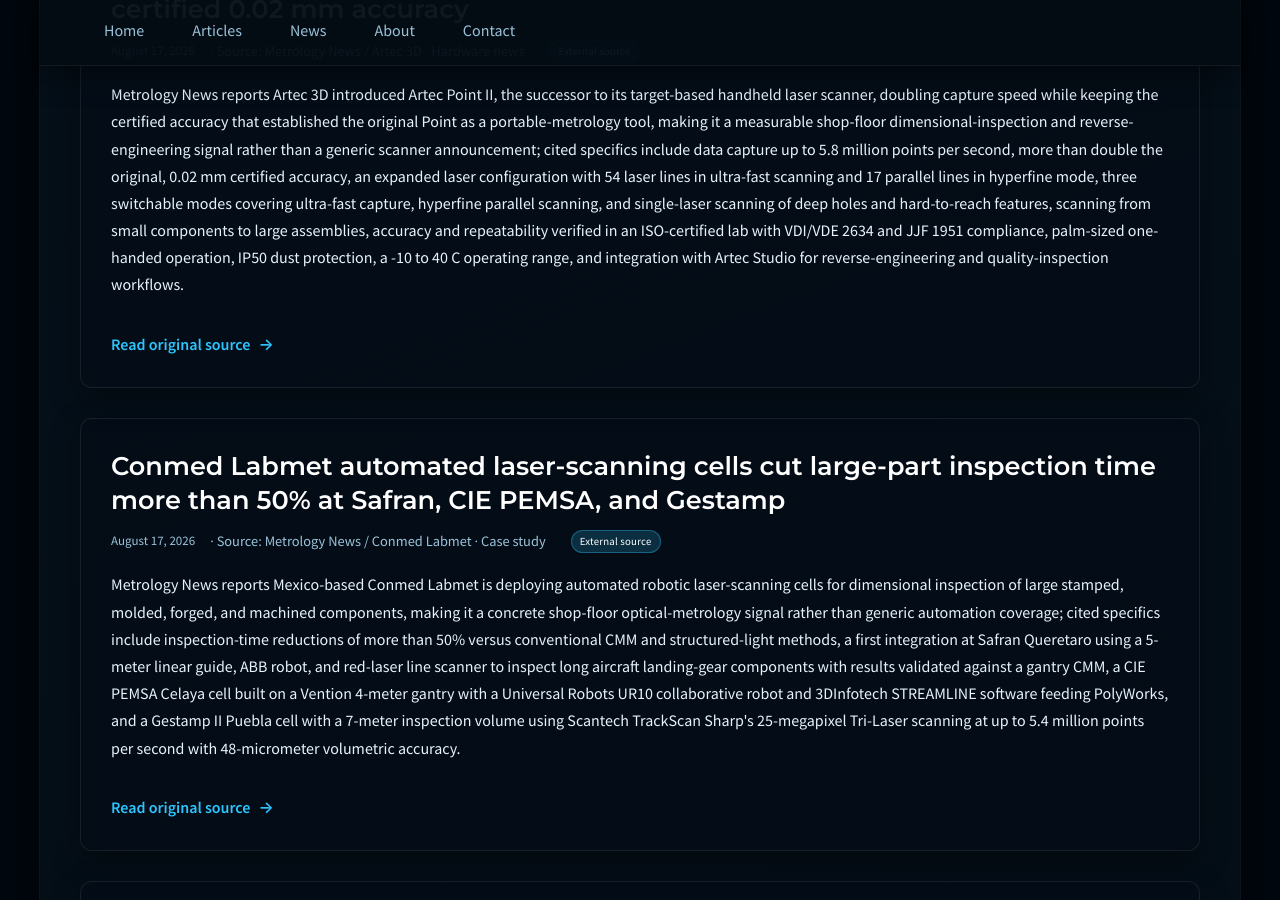
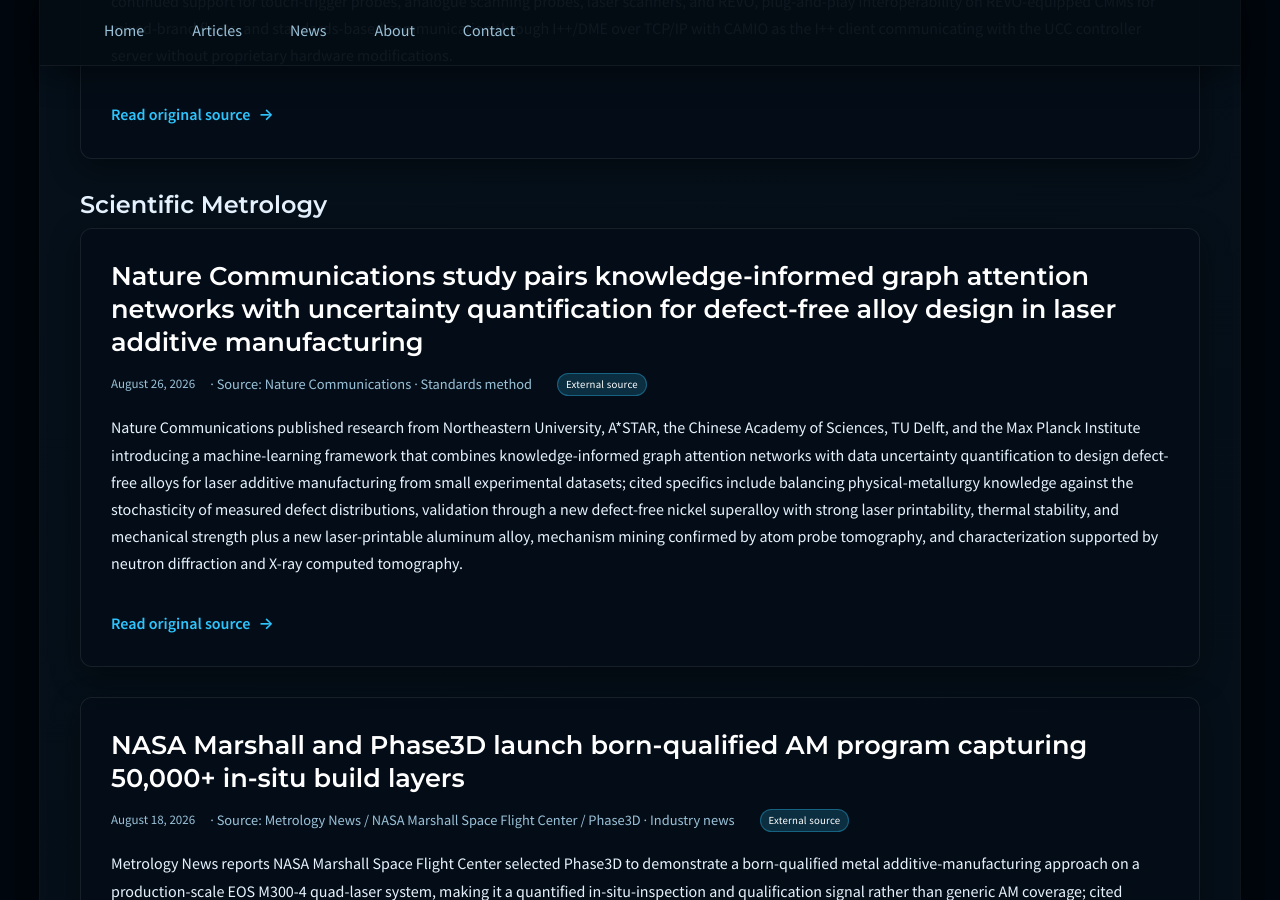
Before and after one commit to JohnForeman/MetrologyCentral, a Jekyll site: the page built from news.md, in a window 1280 px wide and 900 px high, scrolled down 13734 px. Built offline with Jekyll 4.4.1, drawn with Linux system fonts in a browser that asks for light colours; some of the changed text lies outside the part shown.

Commit message:
news: add Nature Comm defect-free alloy AM design (scientific metrology) + Honda 8th NA plant (auto) + Mesko Piorun EUR 1.9B (aero/defense) for Aug 27 sweep

```diff
--- a/_data/news.yml
+++ b/_data/news.yml
@@ -1,4 +1,28 @@
 ---
+- date: '2026-08-26'
+  title: Nature Communications study pairs knowledge-informed graph attention networks with uncertainty quantification for defect-free alloy design in laser additive manufacturing
+  source: Nature Communications
+  sector: scientific_metrology
+  kind: standards_method
+  summary: Nature Communications published research from Northeastern University, A*STAR, the Chinese Academy of Sciences, TU Delft, and the Max Planck Institute introducing a machine-learning framework that combines knowledge-informed graph attention networks with data uncertainty quantification to design defect-free alloys for laser additive manufacturing from small experimental datasets; cited specifics include balancing physical-metallurgy knowledge against the stochasticity of measured defect distributions, validation through a new defect-free nickel superalloy with strong laser printability, thermal stability, and mechanical strength plus a new laser-printable aluminum alloy, mechanism mining confirmed by atom probe tomography, and characterization supported by neutron diffraction and X-ray computed tomography.
+  url: https://www.nature.com/articles/s41467-026-77119-6
+
+- date: '2026-08-25'
+  title: Honda considers eighth North American assembly plant to expand hybrid production as capacity nears full
+  source: Mainichi / Kyodo / Honda Motor
+  sector: auto_manufacturing
+  kind: industry_news
+  summary: The Mainichi reports Honda Motor Executive Vice President Noriya Kaihara said the automaker is considering building a new assembly plant in the United States to boost hybrid production, making it a concrete North American auto-manufacturing capacity signal rather than generic expansion coverage; cited specifics include the company being close to full North American production capacity, plans to localize more hybrid powertrain production, a target of 15 new hybrid models primarily in North America by fiscal 2029, a final investment decision expected within a few years and operations targeted around 2030, a possible eighth North American plant producing hybrid sport utility vehicles, and a caveat that the plan could change depending on the outcome of USMCA renegotiation.
+  url: https://mainichi.jp/english/articles/20260826/p2g/00m/0bu/012000c
+
+- date: '2026-08-25'
+  title: Poland's Mesko signs EUR 1.9B Piorun air-defence deal with four NATO countries as production capacity grows 2.5x
+  source: Notes From Poland / Mesko
+  sector: aerospace_defense_manufacturing
+  kind: industry_news
+  summary: Notes From Poland reports Polish state defence firm Mesko signed an 8 billion zloty (EUR 1.9 billion) agreement to supply Piorun man-portable air-defence systems to Poland, Norway, Lithuania, and Latvia, making it a quantified defense-manufacturing capacity signal rather than a generic export notice; cited specifics include the largest-ever Piorun order covering several hundred launchers and several thousand missiles, more than 80 percent of the volume for Poland's armed forces, financing through the European Union SAFE mechanism, and Mesko production capacity now 2.5 times larger than in December 2023 with staffing above 3,200.
+  url: https://www.notesfrompoland.com/2026/08/25/polands-mesko-signs-e1-9bn-deal-to-supply-piorun-air-defence-systems-to-four-nato-countries/
+
 - date: '2026-08-24'
   title: Boeing wins USD 131.23B ceiling F-15 Eagle Crest IDIQ contract covering production, upgrades, and organic depot sustainment through 2037
   source: Defence Blog / U.S. Department of War
```
